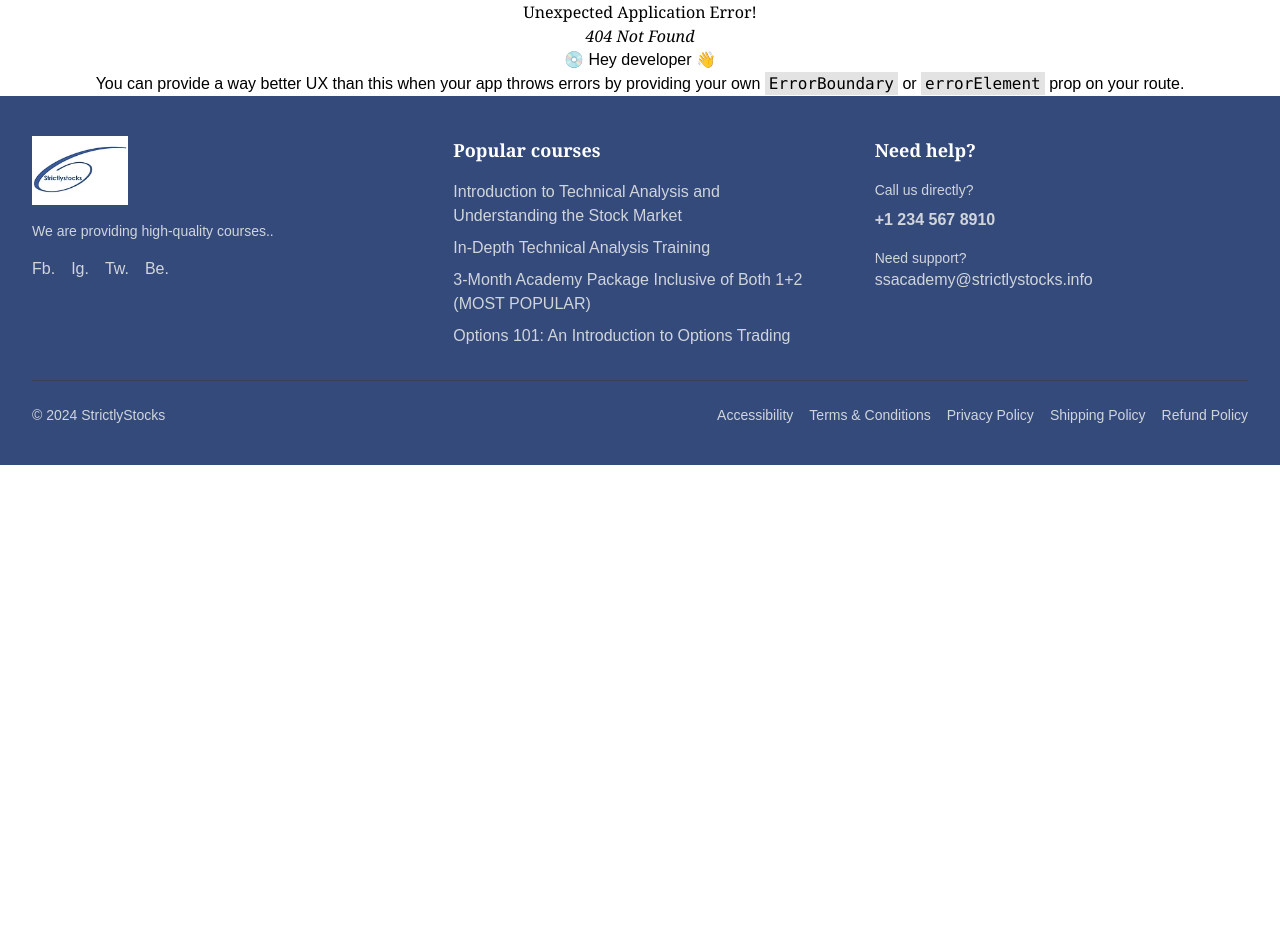
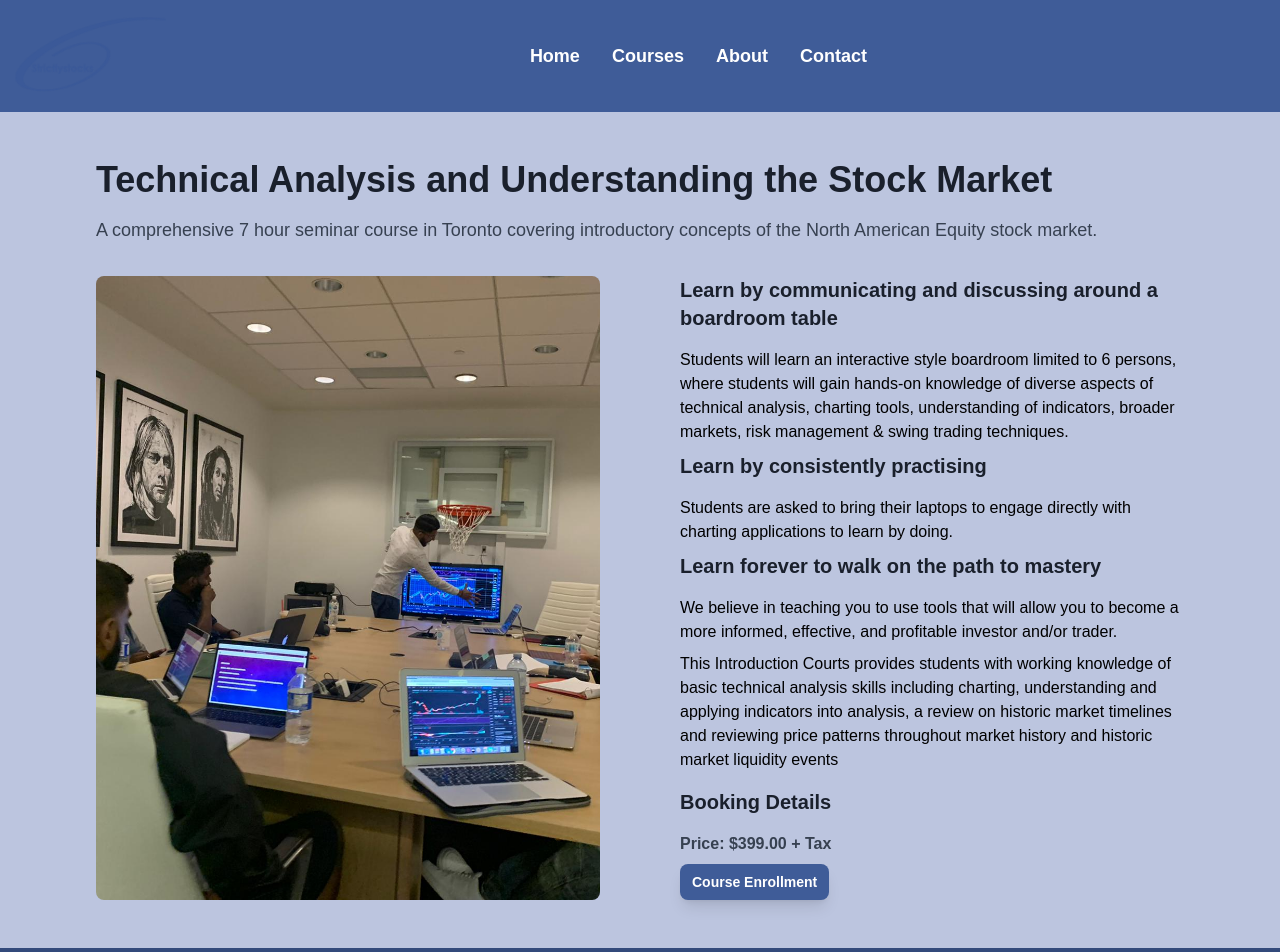
Before and after one commit to Esmail51/stocks-academy, a React (Create React App) app: page /membership in a window 1280 px wide. Before the commit this address had no page. Shown: the top 952 px of the page. Before the commit the page ends 800 px from the top, so only its background shows below. Built offline with nearby package versions, Linux system fonts and the light colour scheme.

Commit message:
alignment fix

```diff
--- a/src/components/header.tsx
+++ b/src/components/header.tsx
@@ -1,5 +1,5 @@
 import React, { useState } from "react";
-import Logo from "../assets/images/SS Capital Logo.avif";
+import Logo from "../assets/images/SS Capital Logo.png";
 import { useNavigate, matchPath, useLocation } from 'react-router-dom';
 
 
@@ -13,15 +13,15 @@
     const addToCart = () => {
         setCartCount(cartCount + 1);
     };
-    const propertyPaths = ['/terms','/assecibilty','/calendar','/intro_to_technical_analysis_and_understanding','/in_depth_technical_analysis_training'];
+    const propertyPaths = ['/terms','/assecibilty','/calendar','/intro_to_technical_analysis_and_understanding','/in_depth_technical_analysis_training','/an_introduction_to_options_trading',"/membership"];
   const isStaticPath = propertyPaths.includes(currentPath);
   const isDynamicPath = matchPath('/property/:id', currentPath) || matchPath('/agent/:id', currentPath);
   const isPropertyPage = isStaticPath || isDynamicPath;
     return (
-        <header className={`w-full flex justify-between items-center z-20 ${isPropertyPage ? 'relative bg-purple-500' : 'absolute'}` }>
+        <header className={`w-full px-3 flex justify-between items-center z-20 ${isPropertyPage ? 'relative bg-purple-500' : 'absolute'}` }>
             {/* Logo */}
-            <div className="header__logo">
-                <img src={Logo} alt="SS Capital Logo" className="h-16" />
+            <div className="header__logo ">
+                <img src={Logo} alt="SS Capital Logo" className="h-28" />
             </div>
 
             {/* Navigation */}
--- a/src/components/home/coursesList.tsx
+++ b/src/components/home/coursesList.tsx
@@ -48,7 +48,7 @@
                             image: img4,
                             heading: "Options 101: An Introduction to Options Trading",
                             content: "A comprehensive 5 hour class in Toronto covering introductory concepts of Options Trading and application of Options Trading to diverse aspects of technical analysis, charting tools, understanding of indicators, broader markets, risk management &  Options Trading Techniques.",
-                            page:'coursethree'
+                            page:'an_introduction_to_options_trading'
 
                         },
                         {
@@ -57,7 +57,7 @@
                             image: img3,
                             heading: "3-Month Academy Package Inclusive of Both 1+2 (MOST POPULAR)",
                             content: "A comprehensive 5-hour class in Toronto covering introductory and advanced concepts of the stock market and diverse aspects of technical analysis, charting tools, understanding of indicators, broader markets, risk management & swing trading techniques.",
-                            page:'coursefour'
+                            page:'membership'
 
                         },
                     ].map((packageItem) => (
--- a/src/components/home/coursesOffer.tsx
+++ b/src/components/home/coursesOffer.tsx
@@ -27,52 +27,53 @@
         }
     ]
     return (
-        <section className=' bg-purple-600 from-purple-600 to-blue-500 text-white py-0 px-4 md:px-16 lg:px-24 relative'>
+
+<section className="bg-purple-600 from-purple-600 to-blue-500 text-white py-0 px-4 md:px-16 lg:px-10 relative">
   <div className="absolute inset-0 bg-gradient-to-r from-purple-600 to-blue-500 opacity-75"></div>
 
-            <div className='container mx-auto  flex  lg:flex-row  p-10   z-20 relative'>
-                <div className=' text-start w-1/3'>
-                    <h2 className='text-4xl text-start mt-0 font-bold'>Courses We Offer</h2>
-                    <h2 className='text-xl text-start font-semibold w-[400px] mt-5'>Technical Analysis and Understanding the Stock Market </h2>
-                    <p className='w-[400px] mt-5'>A comprehensive 7 hour seminar course in Toronto covering introductory concepts of the North American Equity stock market.</p>
+  <div className="container mx-auto flex flex-col lg:flex-row p-5 z-20 relative">
+    {/* Left Column */}
+    <div className="lg:w-1/3 w-full text-start">
+      <h2 className="text-4xl font-bold">Courses We Offer</h2>
+      <h2 className="text-xl font-semibold mt-5">Technical Analysis and Understanding the Stock Market</h2>
+      <p className="mt-5">A comprehensive 7-hour seminar course in Toronto covering introductory concepts of the North American Equity stock market.</p>
 
-                <div className='flex flex-row items-start gap-3 mt-10' >
+      <div className="flex items-start gap-3 mt-10">
         <a
           href="/courses"
-                        className="inline-block bg-purple-100 text-black font-semibold text-sm  px-6 py-3 rounded-lg shadow-lg hover:bg-purple-500 hover:text-white"
+          className="inline-block bg-purple-100 text-black font-semibold text-sm px-6 py-3 rounded-lg shadow-lg hover:bg-purple-500 hover:text-white"
         >
           Course Packages
-
         </a>
         <a
           href="/courses"
-                        className="inline-block bg-purple-100 text-black font-semibold text-sm  px-6 py-3 rounded-lg shadow-lg hover:bg-purple-500 hover:text-white"
+          className="inline-block bg-purple-100 text-black font-semibold text-sm px-6 py-3 rounded-lg shadow-lg hover:bg-purple-500 hover:text-white"
         >
           Membership Packages
         </a>
       </div>
+    </div>
 
-                </div>
-                <div className='w-2/3 flex gap-3 '>
-                    {
-                        courses.map((course, index) => (
-                            <div key={index} className=' w-[300px] rounded-lg shadow-lg  bg-white text-black  hover:scale-105 transition'>
-                                <img className='object-cover w-full h-[200px] rounded-lg ' src={course.image} alt='' />
-                                <div className='p-4 pt-0'>
-                                    <h3 className='text-lg text-start pb-4 font-semibold'>{course.title}</h3>
-                                    <p className='text-sm text-start'>{course.description}</p>
+    {/* Right Column */}
+    <div className="lg:w-2/3 w-full flex gap-5 mt-10 lg:mt-0">
+      {courses.map((course, index) => (
+        <div
+          key={index}
+          className="w-full sm:w-[calc(50%-10px)] lg:w-[calc(33.33%-10px)] rounded-lg shadow-lg bg-white text-black hover:scale-105 transition"
+        >
+          <img
+            className="object-cover w-full h-[200px] rounded-t-lg"
+            src={course.image}
+            alt=""
+          />
+          <div className="p-4">
+            <h3 className="text-lg text-start font-semibold mb-2">{course.title}</h3>
+            <p className="text-sm text-start">{course.description}</p>
           </div>
         </div>
-                        ))
-
-                    }
-
+      ))}
     </div>
   </div>
-
-
-
-
 </section>
     )
 }
--- a/src/components/home/herosection.tsx
+++ b/src/components/home/herosection.tsx
@@ -10,7 +10,7 @@
 
   return (
 
-    <section className="bg-purple-600 from-purple-600 to-blue-500 text-white py-12 px-4 md:px-16 lg:px-24 relative">
+    <section className="bg-gradient-to-r bg-gray-200 py-12 px-4 md:px-16 lg:px-24 relative">
     <div className="absolute inset-0 bg-gradient-to-r from-purple-600 to-blue-500 opacity-75"></div>
 
     <div className="container mx-auto flex flex-col lg:flex-row items-center justify-center p-10 mt-10 z-20 relative">
--- a/src/index.css
+++ b/src/index.css
@@ -17,7 +17,7 @@
   font-family: source-code-pro, Menlo, Monaco, Consolas, 'Courier New',
     monospace;
 }
-h1, h2, h3, h4, h5, h6{
+/* h1, h2, h3, h4, h5, h6{
   font-family:Georgia, 'Times New Roman', Times, serif;
 
-}
+} */
--- /dev/null
+++ b/src/pages/courses/courseFour.tsx
@@ -0,0 +1,72 @@
+import React from 'react'
+import Header from '../../components/header'
+import img1 from '../../assets/images/Classroom3 .jpeg';
+
+
+export default function CourseFour() {
+  return (
+    <div className='bg-purple-100' >
+      <Header></Header>
+
+      <section className=' container py-12 px-4 md:px-16 lg:px-24'>
+        <div>
+
+          <div>
+            <h1 className='text-4xl font-bold text-gray-900 mb-4 text-start'>Technical Analysis and Understanding the Stock Market </h1>
+            <p className='text-lg text-gray-700 mb-8 text-start'>
+              A comprehensive 7 hour seminar course in Toronto covering introductory concepts of  the North American Equity stock market.
+
+            </p>
+
+          </div>
+          <div className='flex gap-20'>
+            <div className='w-1/2 '>
+              <img src={img1} alt='Classroom' className='w-full rounded-lg object-cover h-full' />
+
+            </div>
+            <div className='w-1/2 text-start'>
+              <div>
+                <h3 className='text-xl font-semibold text-gray-900 mb-4 text-start'>Learn by communicating and discussing around a boardroom table</h3>
+                <div>
+                  <p>Students will learn an interactive style boardroom limited to 6 persons, where students will gain hands-on knowledge of diverse aspects of technical analysis, charting tools, understanding of indicators, broader markets, risk management & swing trading techniques.</p>
+                </div>
+              </div>
+              <h3 className='text-xl font-semibold text-gray-900 mb-4 mt-2 text-start'>Learn by consistently  practising</h3>
+              <div>
+                <p>Students are asked to bring their laptops to engage directly with charting applications to learn by doing.</p>
+              </div>
+              <h3 className='text-xl font-semibold text-gray-900 mb-4 mt-2 text-start'>Learn forever to walk on the path to mastery</h3>
+              <div>
+                <p className='pb-2'>We believe in teaching you to use tools that will allow you to become a more informed, effective, and profitable investor and/or trader. </p>
+                <p>This Introduction Courts provides students with working knowledge of basic technical analysis skills including charting, understanding and applying indicators into analysis, a review on historic market timelines and reviewing price patterns throughout market history and historic market liquidity events</p>
+              </div>
+              <div className=''>
+                <h2 className='text-xl font-semibold text-start text-gray-900   my-4'>Booking Details</h2>
+                <div className=' text-start  text-gray-700'>
+                  <div>
+                    <p className='font-semibold'>Price: $399.00 + Tax </p>
+                  </div>
+                  <button className="inline-block bg-purple-500 text-white font-semibold text-sm px-3 py-2 mt-2 rounded-lg shadow-lg  hover:bg-gray-100 hover:text-black">Course Enrollment</button>
+                </div>
+
+
+              </div>
+            </div>
+          </div>
+
+
+        </div>
+
+
+        {/* Price: $399.00 + Tax
+
+
+Boardroom Location Details:
+
+Course Dates & Enrollment Details:     [ Course Enrollment Button ]  */}
+
+      </section>
+
+    </div>
+  )
+}
--- /dev/null
+++ b/src/pages/courses/courseThree.tsx
@@ -0,0 +1,72 @@
+import React from 'react'
+import Header from '../../components/header'
+import img1 from '../../assets/images/Quality Classroom Picture .avif';
+
+
+export default function CourseThree() {
+  return (
+    <div className='bg-purple-100' >
+      <Header></Header>
+
+      <section className=' container py-12 px-4 md:px-16 lg:px-24'>
+        <div>
+
+          <div>
+            <h1 className='text-4xl font-bold text-gray-900 mb-4 text-start'>An Introduction to Options Trading</h1>
+            <p className='text-lg text-gray-700 mb-8 text-start'>
+            A comprehensive 5 hour class in Toronto covering introductory concepts of Options Trading and application of Options Trading to diverse aspects of technical analysis, charting tools, understanding of indicators, broader markets, risk management &  Options Trading Techniques.
+
+            </p>
+
+          </div>
+          <div className='flex gap-20'>
+            <div className='w-1/2 '>
+              <img src={img1} alt='Classroom' className='w-full rounded-lg object-cover h-full' />
+
+            </div>
+            <div className='w-1/2 text-start'>
+              <div>
+                <div>
+                  <p>A comprehensive 5 hour class in Toronto covering introductory concepts of Options Trading and application of Options Trading to diverse aspects of technical analysis, charting tools, understanding of indicators, broader markets, risk management &  Options Trading Techniques. </p>
+                </div>
+              </div>
+              <div className='my-2'>
+                <p>An Introduction to understanding of Options Trading, a look at Options Chain, an Understanding of conceptions including theta, beta, options volume, expiry, decay, and prioritizing the emphasis of risk management. . </p>
+              </div>
+
+              <div className=''>
+                <h2 className='text-xl font-semibold text-start text-gray-900   my-4'>Booking Details</h2>
+                <div className=' text-start  text-gray-700'>
+                  <div>
+                    <p className='font-semibold'>Price: $399.00 + Tax </p>
+                    <p className='font-semibold'>
+                    Pre-requisites: A working knowledge of Stock Market Trading and 5 + years of exposure to
+                          stock market investing & Trading.
+
+                    </p>
+
+                  </div>
+                  <button className="inline-block bg-purple-500 text-white font-semibold text-sm px-3 py-2 mt-2 rounded-lg shadow-lg  hover:bg-gray-100 hover:text-black">Course Enrollment</button>
+                </div>
+
+
+              </div>
+            </div>
+          </div>
+
+
+        </div>
+
+
+        {/* Price: $399.00 + Tax
+
+
+Boardroom Location Details:
+
+Course Dates & Enrollment Details:     [ Course Enrollment Button ]  */}
+
+      </section>
+
+    </div>
+  )
+}
```
Also changed, not shown: src/App.tsx (+6 -1 lines), src/components/home/heroSection2.tsx (+50 -49 lines), src/assets/images/SS Capital Logo.png (added). Lines whose indentation alone changed are shown as unchanged.
